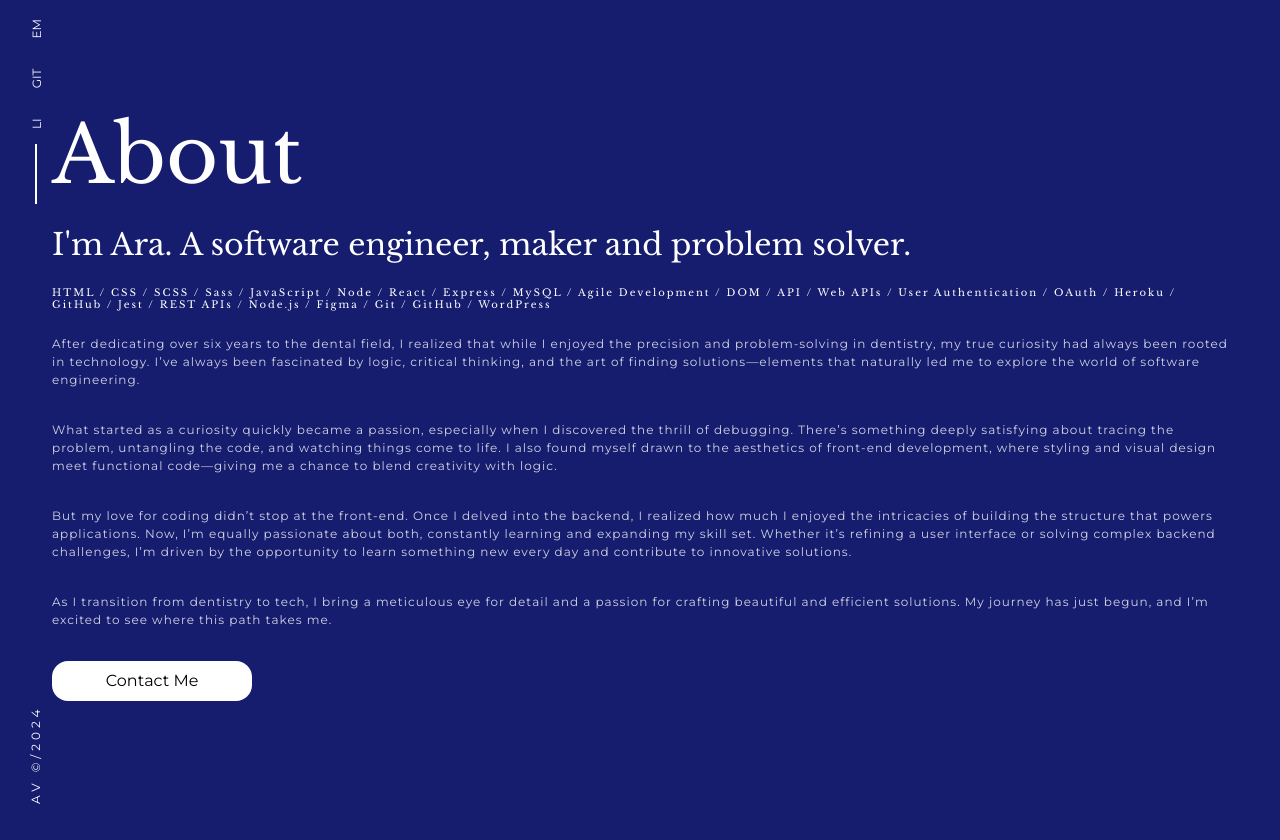
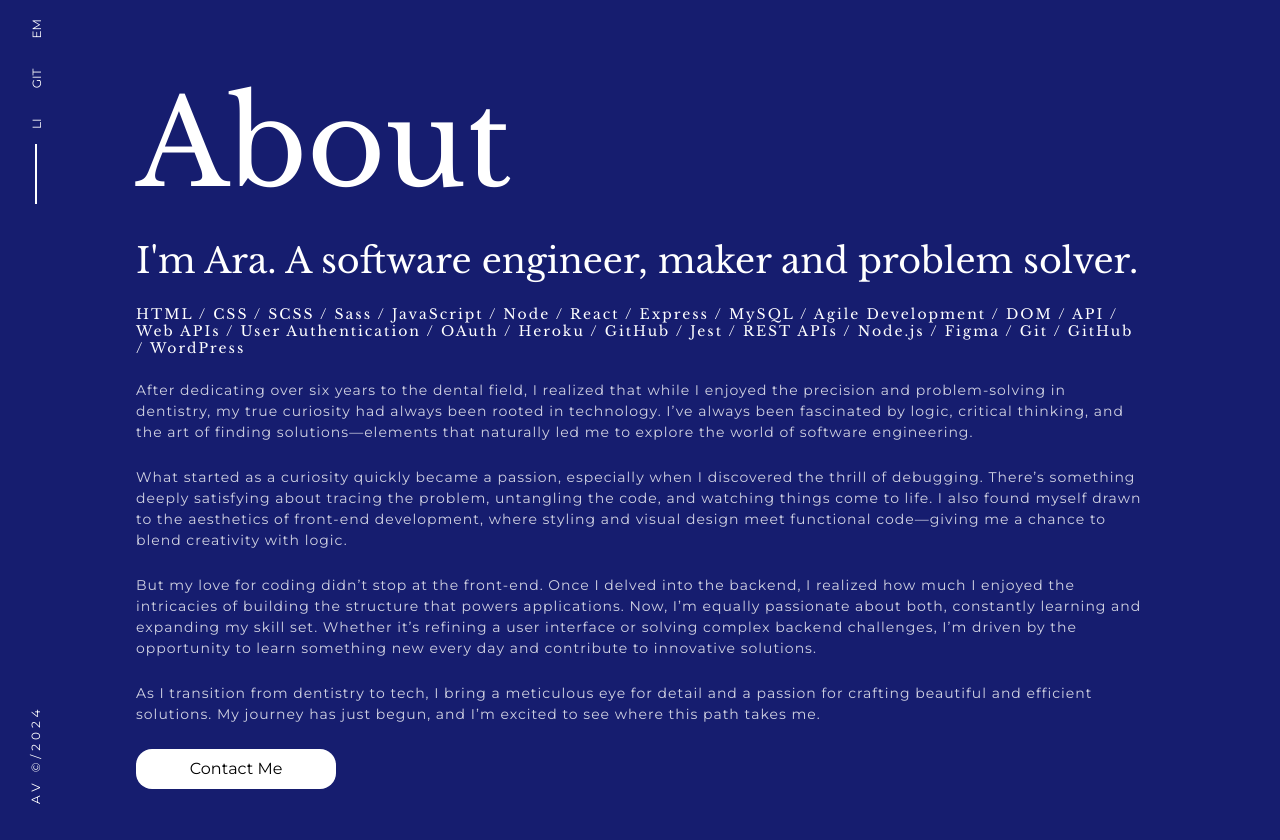
Before and after one commit to Araventura/portfolio-ara-ventura, a React (Vite) app: page /about in a window 1280 px wide. Before the commit the page ends 804 px from the top, so only its background shows below. Built offline with nearby package versions, Linux system fonts and the light colour scheme.

Commit message:
add responsiveness on tablet and desktop

```diff
--- a/src/components/About/About.jsx
+++ b/src/components/About/About.jsx
@@ -5,10 +5,12 @@ import { Link } from "react-router-dom";
 function About() {
   return (
     <div className="about">
-      <h1 className="about__title">About</h1>
-      <h2 className="about__subtitle">
-        I'm Ara. A software engineer, maker and problem solver.
-      </h2>
+      <div className="about__text-top">
+        <h1 className="about__title">About</h1>
+        <h2 className="about__subtitle">
+          I'm Ara. A software engineer, maker and problem solver.
+        </h2>
+      </div>
       <h4 className="about__tech">
         HTML / CSS / SCSS / Sass / JavaScript / Node / React / Express / MySQL /
         Agile Development / DOM / API / Web APIs / User Authentication / OAuth /
--- a/src/components/About/About.scss
+++ b/src/components/About/About.scss
@@ -5,16 +5,36 @@
 .about {
   padding: 35px 36px;
 
+  @include tablet {
+    padding-left: 80px;
+    padding-right: 80px;
+    padding-top: 16px;
+  }
+
+  @include desktop {
+    padding-left: 120px;
+    padding-right: 120px;
+    padding-top: 0;
+  }
+
   &__title {
     font-family: "Libre";
     font-size: 80px;
     padding-bottom: 16px;
+
+    @include desktop {
+      font-size: 120px;
+    }
   }
 
   &__subtitle {
     font-family: "Libre";
     font-size: 30px;
     padding-bottom: 16px;
+
+    @include desktop {
+      font-size: 35px;
+    }
   }
 
   &__tech {
@@ -22,6 +42,10 @@
     font-size: 10px;
     padding-bottom: 16px;
     letter-spacing: 2px;
+
+    @include desktop {
+      font-size: 14px;
+    }
   }
 
   &__text {
@@ -29,5 +53,10 @@
     font-size: 12px;
     padding-bottom: 16px;
     letter-spacing: 1px;
+
+    @include desktop {
+      font-size: 14px;
+      padding-bottom: 8px;
+    }
   }
 }
--- a/src/styles/_mixins.scss
+++ b/src/styles/_mixins.scss
@@ -9,3 +9,24 @@
     @content;
   }
 }
+
+//keyframe for text animation
+
+@keyframes showTopText {
+  0% {
+    transform: translate3d(0, 100%, 0);
+  }
+  40%,
+  60% {
+    transform: translate3d(0, 50%, 0);
+  }
+}
+
+@keyframes showBottomText {
+  0% {
+    transform: translate3d(0, -100%, 0);
+  }
+  100% {
+    transform: translate3d(0, 0, 0);
+  }
+}
```
